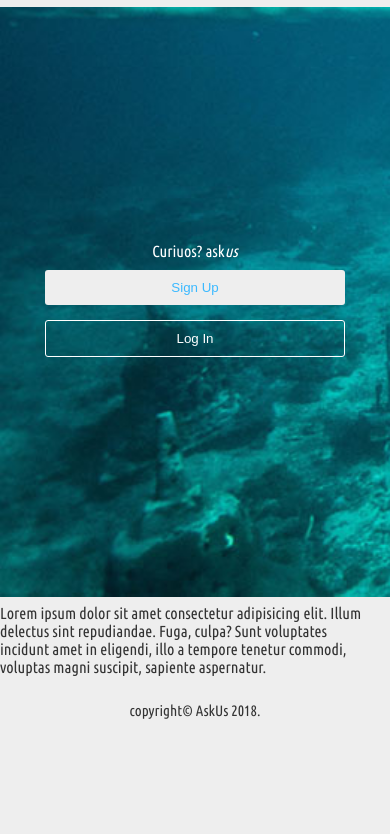
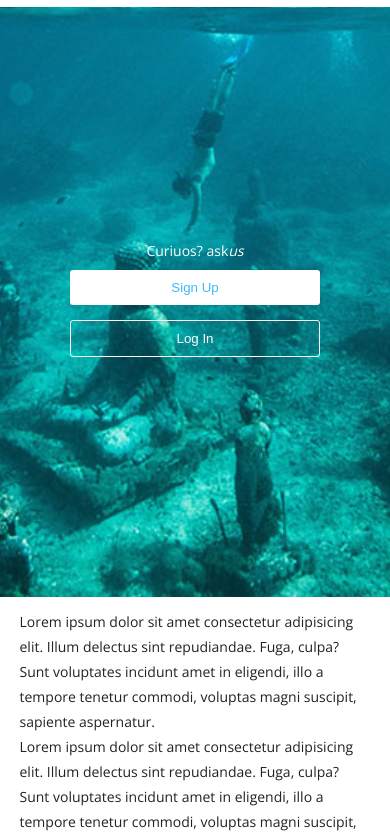
Before and after one commit to Johnpaul-Borree/AskUs, a plain HTML site: page index.html in a window 390 px wide. Shown: the part 61-895 px from the top of the page. Before the commit the page ends 844 px from the top, so only its background shows below. Drawn offline with nearby package versions, Linux system fonts and the light colour scheme; a web font is replaced by a local one.

Commit message:
Make page Responsive [#159582505]
Add css media query for various width to make the page
responsive on mobile devices, this makes it possible
to use the aapp in lower screen sizes

```diff
--- a/UI/CSS/style.css
+++ b/UI/CSS/style.css
@@ -1,21 +1,20 @@
-@import url('https://fonts.googleapis.com/css?family=Racing+Sans+One|Sofia|Ubuntu+Condensed');
-
+@import url('https://fonts.googleapis.com/css?family=Open+Sans|Playfair+Display|Sofia');
 *{
     margin: 0;
     padding: 0;
+    box-sizing: border-box;
 }
 
 html,body{
-    height: 100%;
+    height: 150vh;
 }
 body{
     display: flex;
     flex-flow: column wrap;
     width: 100%;
-    font-family: "Ubuntu Condensed", sans-serif;
+    font-family: "Open Sans", sans-serif;
     font-size: 16px;
-    background: #eee;
-    color: #333;
+    color: #222;
 }
 .header{
     min-width: 100%;
@@ -27,7 +26,7 @@ body{
 }
 .header > h2 a{
     text-decoration: none;
-    font-family: "Racing Sans One", serif;
+    font-family: "Playfair Display", serif;
     font-size: 1.4em;
     color: #3bb9ff;
 }
@@ -38,9 +37,11 @@ body{
 }
 .content{
     min-width: 100%;
+    max-width: 100%;
     height: 70vh;
     background: url("../Images/landings.png");
     background-size: cover;
+    background-position: center center;
     display: flex;
     flex-flow: column wrap;
     align-items: center;
@@ -48,18 +49,22 @@ body{
     color: #fff;
 }
 .info{
+    margin-top: 3%;
     min-width: 100%;
-    height: 10vh;
+    max-width: 100%;
     display: flex;
     flex-flow: column wrap;
     align-items: center;
     justify-content: center;
-    /* border-bottom: 1px solid #333; */
+}
+.info > p{
+    width: 80%;
+    line-height: 25px;
 }
 button{
     width: 300px;
     min-width: 300px;
-    background: #eee;
+    background: #fff;
     margin: 10px auto 5px;
     padding: 10px;
     cursor: pointer;
@@ -77,7 +82,10 @@ button.login{
     margin-top: 10px;
 }
 footer{
+    margin-top: auto;
+    margin-bottom: 5%;
     min-width: 100%;
+    max-width: 100%;
     font-size: 15px;
     display: flex;
     flex-flow: column wrap;
@@ -87,3 +95,20 @@ footer{
 footer > p{
     padding-top: 20px;
 }
+
+
+@media only screen and (max-width: 800px) {
+    body{
+        font-size: 14px;
+    }
+    button{
+        width: 250px;
+        min-width: 250px;
+    }
+    .info > p{
+        width: 90%;
+    }
+    footer{
+        font-size: 12px;
+    }
+}
--- a/index.html
+++ b/index.html
@@ -19,8 +19,11 @@
         </div>
             <div class="info">
                 <p>Lorem ipsum dolor sit amet consectetur adipisicing elit. Illum delectus sint repudiandae. Fuga, culpa? Sunt
-                    voluptates <br> incidunt amet in eligendi, illo a tempore tenetur
+                    voluptates incidunt amet in eligendi, illo a tempore tenetur
                     commodi, voluptas magni suscipit, sapiente aspernatur.</p>
+                    <p>Lorem ipsum dolor sit amet consectetur adipisicing elit. Illum delectus sint repudiandae. Fuga, culpa? Sunt
+                            voluptates incidunt amet in eligendi, illo a tempore tenetur
+                            commodi, voluptas magni suscipit, sapiente aspernatur.</p>
             </div>
         <footer>
            <p>copyright&copy; AskUs 2018.</p>
```
